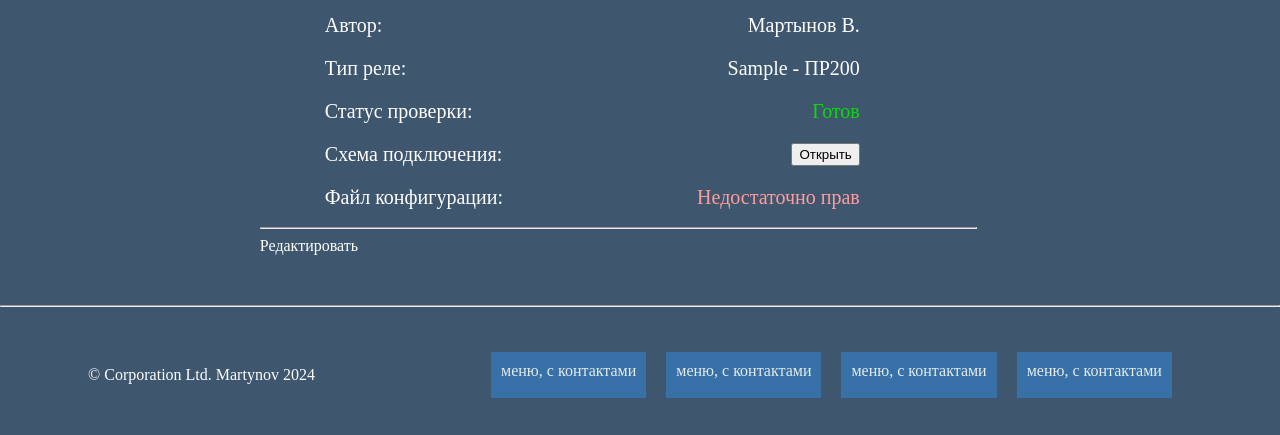
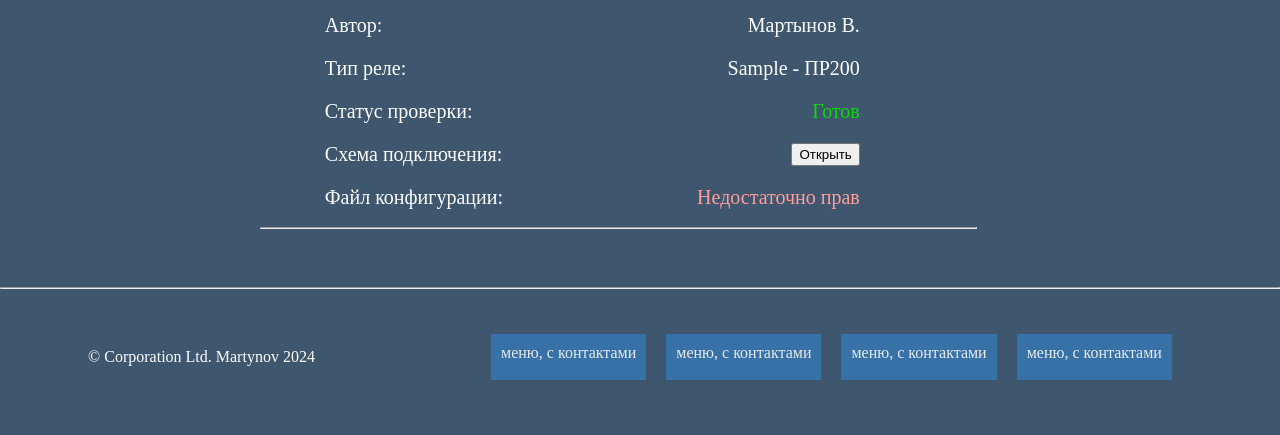
Before and after one commit to vikneo/Algorithm-for-AVR-systems, a Django app: a page that uses system_avr/templates/product/product_detail.html in a window 1280 px wide; the page is wider, and only the part inside the window is pictured. Shown: the part 712-1147 px from the top of that part. After the commit the page ends 1092 px from the top of that part, so only its background shows below. Run offline with Django 5.2, Linux system fonts and the light colour scheme; tables that the repository leaves empty hold one stand-in row (values such as "Sample post"); parts of the project's set-up code (start-up, migrations or seed data) failed here and were passed over.

Commit message:
added permission

```diff
--- a/system_avr/templates/product/product_detail.html
+++ b/system_avr/templates/product/product_detail.html
@@ -84,8 +84,10 @@
         </div>
     </div>
     <hr>
-    <div class="">
-        <a href="{% url 'product:product_update' product.slug %}">Редактировать</a>
+    <div class="btn-block">
+        {% if user.profile.roles.first.role == 'Программист' %}
+        <a class="btn btn-update" href="{% url 'product:product_update' product.slug %}">Редактировать</a>
+        {% endif %}
     </div>
 </div>
 
```
